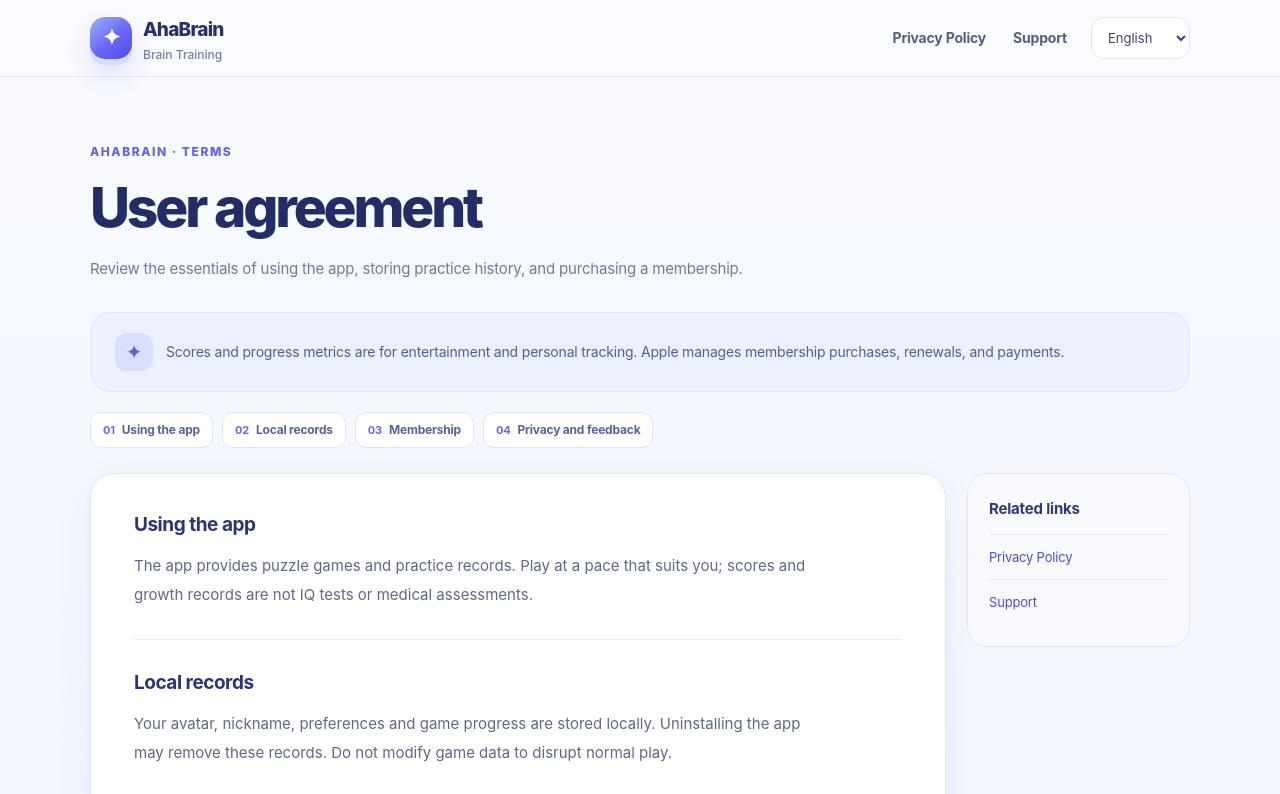
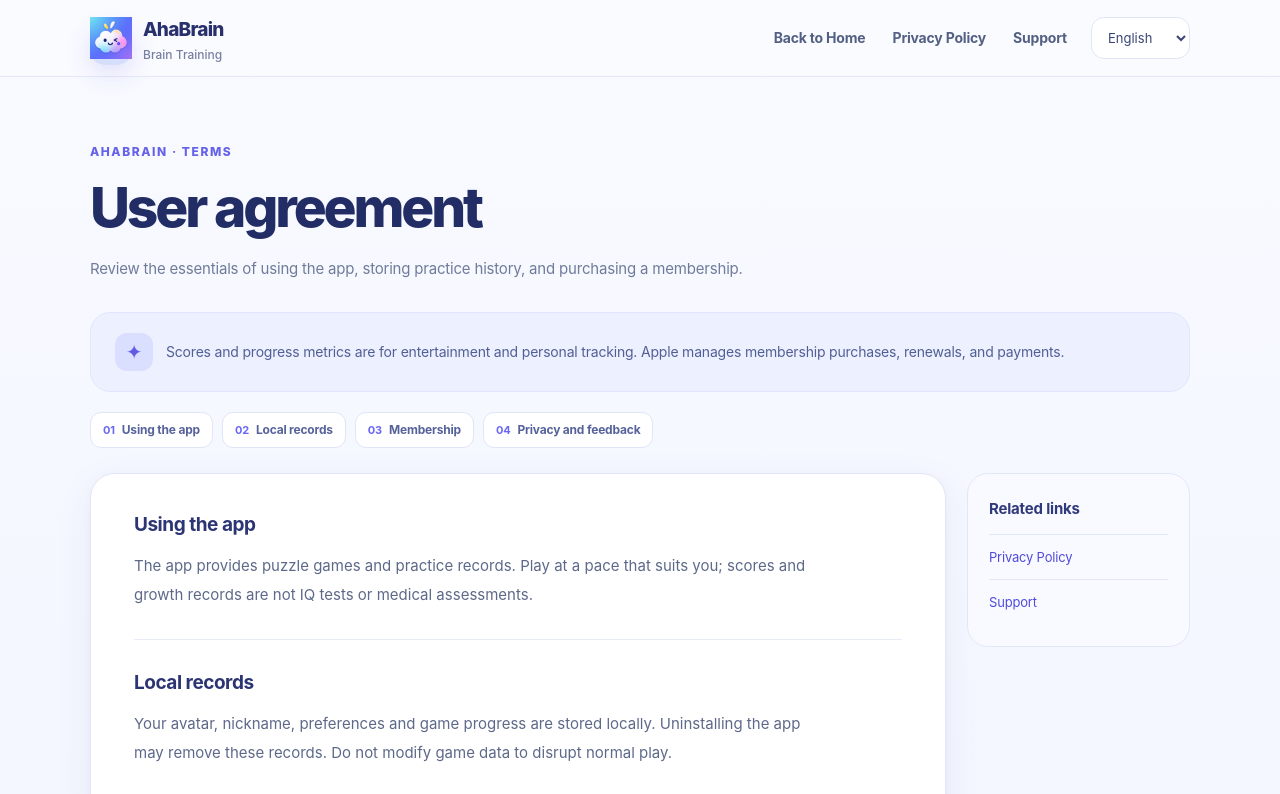
Before and after one commit to ziyanchen0728/ziyanchen0728, a plain HTML site: page ahabrain/terms.html in a window 1280 px wide. Shown: the top 794 px of the page. Drawn offline with Linux system fonts and the light colour scheme.

Commit message:
Sync real app logo and explicit legal/support navigation on ahabrain/terms.html

```diff
--- a/ahabrain/terms.html
+++ b/ahabrain/terms.html
@@ -7,6 +7,8 @@
   <title>用户协议 — AhaBrain</title>
   <link rel="stylesheet" href="assets/site.css">
 <link rel="stylesheet" href="assets/site-refined.css">
+<link rel="icon" type="image/png" href="assets/ahabrain-app-icon.png">
+<link rel="apple-touch-icon" href="assets/ahabrain-app-icon.png">
   <script src="assets/i18n-terms.js" defer></script>
   <script src="assets/site.js" defer></script>
 </head>
@@ -15,10 +17,11 @@
   <header class="site-header">
     <div class="container nav">
       <a class="brand" href="./" data-lang-link>
-        <span class="brand-mark" aria-hidden="true">✦</span>
+        <span class="brand-mark" aria-hidden="true"><img src="assets/ahabrain-app-icon.png" width="42" height="42" alt=""></span>
         <span class="brand-copy">AhaBrain<small data-i18n="brandSub">灵光大脑</small></span>
       </a>
       <nav class="nav-links" aria-label="Main navigation">
+        <a href="./" data-lang-link data-i18n="navHome">返回首页</a>
         <a href="privacy.html" data-lang-link data-i18n="navPrivacy">隐私政策</a>
         <a href="support.html" data-lang-link data-i18n="navSupport">技术支持</a>
       </nav>
@@ -76,6 +79,8 @@
       <span>© 2026 AhaBrain · <span data-i18n="brandSub">灵光大脑</span></span>
       <div class="footer-links">
         <a href="./" data-lang-link data-i18n="footerHome">返回官网</a>
+        <a href="privacy.html" data-lang-link data-i18n="navPrivacy">隐私政策</a>
+        <a href="support.html" data-lang-link data-i18n="navSupport">技术支持</a>
       </div>
     </div>
   </footer>
```
